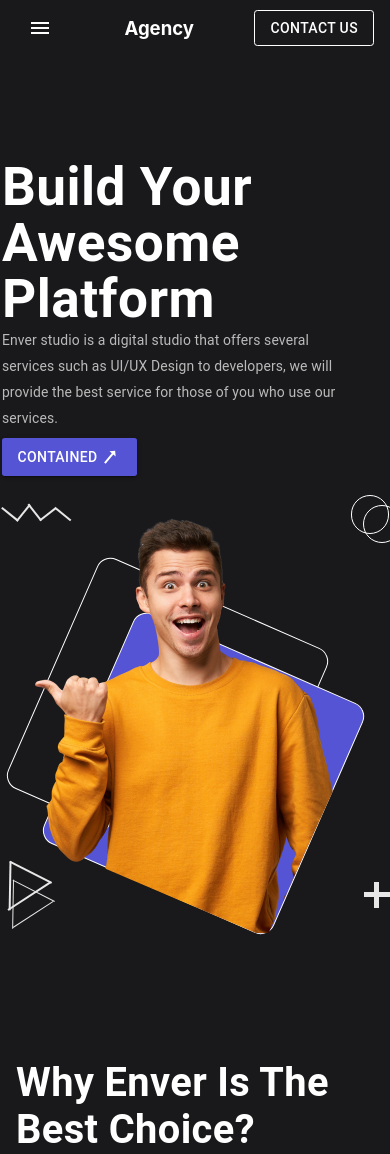
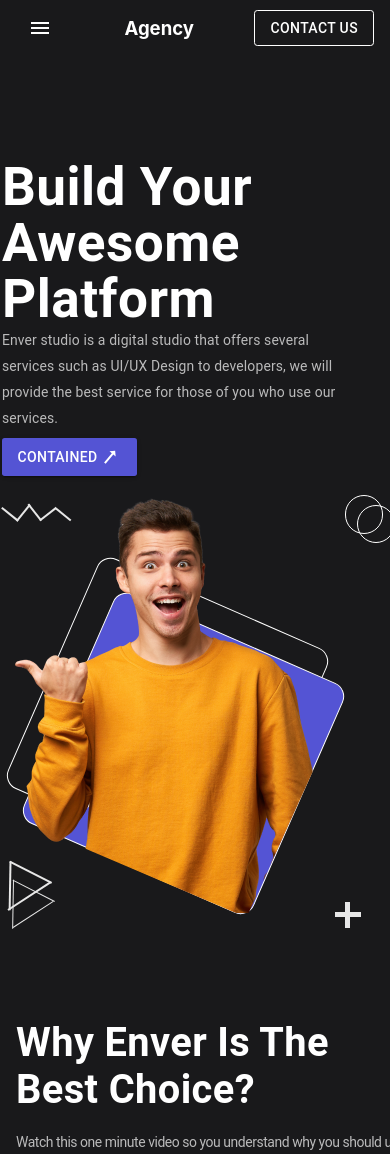
Before and after one commit to tawsifhye/agency-react, a React (Create React App) app: page / in a window 390 px wide. Shown: the top 1154 px of the page. Built offline with nearby package versions, Linux system fonts and the light colour scheme.

Commit message:
hero section responsive done

```diff
--- a/src/Components/Hero.js
+++ b/src/Components/Hero.js
@@ -12,7 +12,6 @@ const Hero = () => {
         },
         imageBox: {
             width: '100%',
-            padding: '20px',
             position: 'relative',
             '&::before': {
                 content: '""',
@@ -30,8 +29,8 @@ const Hero = () => {
                 content: '""',
                 width: '249.11px',
                 height: '249.11px',
-                left: '76px',
-                top: '156px',
+                left: '56px',
+                top: '136px',
                 position: 'absolute',
                 border: '1.32738px solid #FFFFFF',
                 borderRadius: '14.72px',
@@ -46,8 +45,8 @@ const Hero = () => {
             background: '#E7E7E7',
             height: '26px',
             position: 'absolute',
-            left: '372px',
-            top: '390px',
+            left: '343px',
+            top: '410px',
             width: '5px',
             '&::after': {
                 background: '#E7E7E7',
@@ -64,7 +63,7 @@ const Hero = () => {
             position: 'absolute',
             width: '36.55px',
             height: '36.55px',
-            left: '349px',
+            left: '343px',
             top: '3.12px',
             border: '1.99107px solid #FFFFFF',
             borderRadius: '50%',
```
